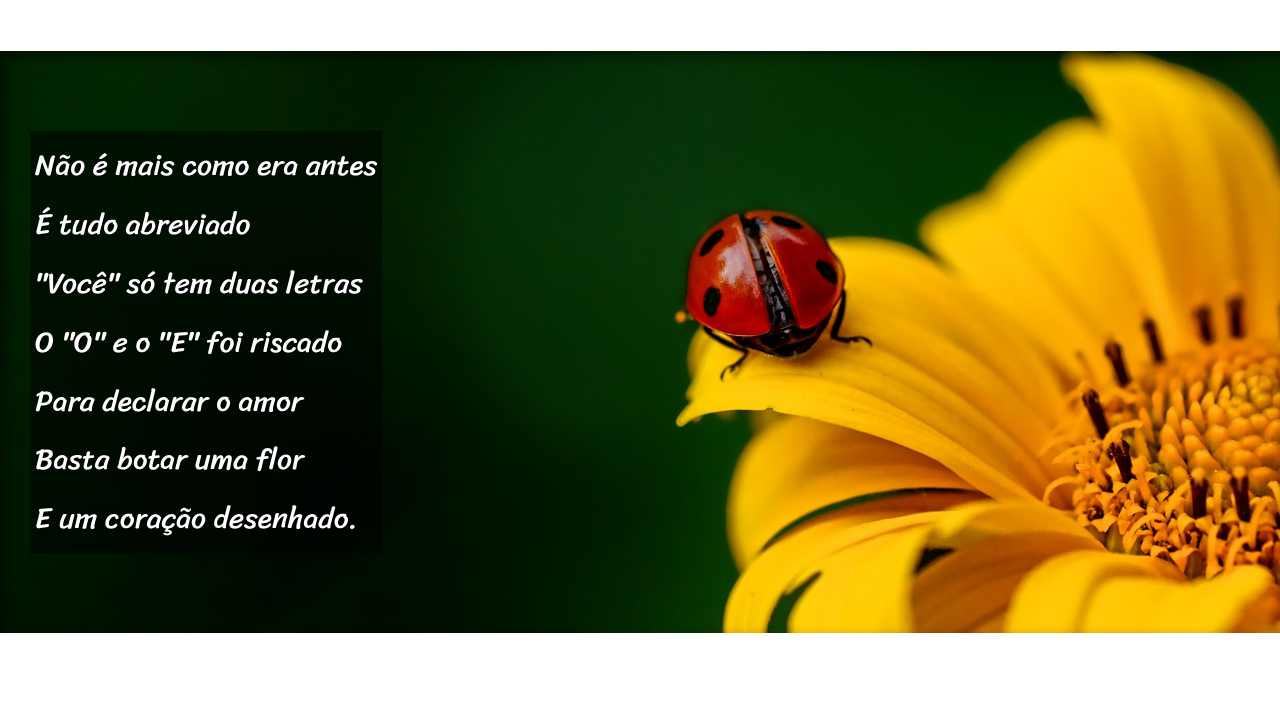
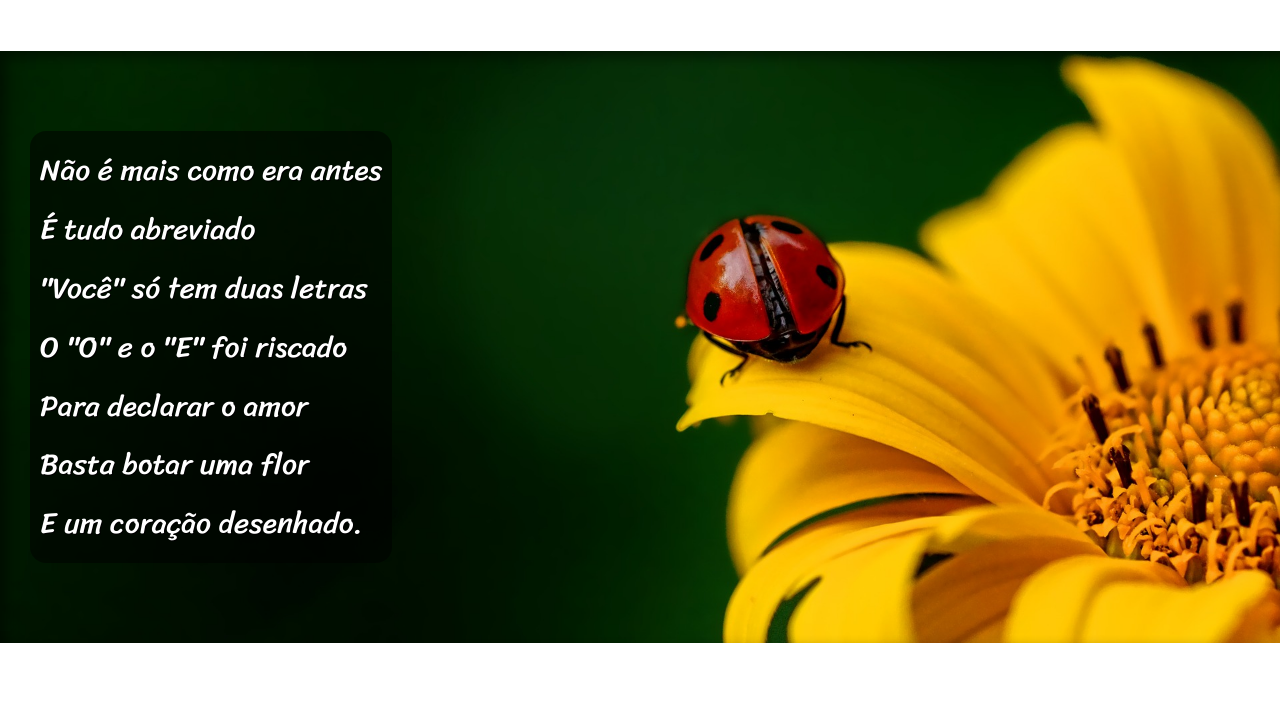
Before and after one commit to susurokjk/html-css, a plain HTML site: page cordel/index.html in a window 1280 px wide. Shown: the part 840-1550 px from the top of the page. Drawn offline with Linux system fonts and the light colour scheme.

Commit message:
estilo de caixas

```diff
--- a/cordel/style.css
+++ b/cordel/style.css
@@ -79,6 +79,8 @@ section.imagem > p{
     padding: 5px;
     background-color: rgb(0, 0, 0, 0.514);
     text-shadow: 1px 1px black;
+    padding: 10px;
+    border-radius: 16px;
 }
 
 section#img01{
```
